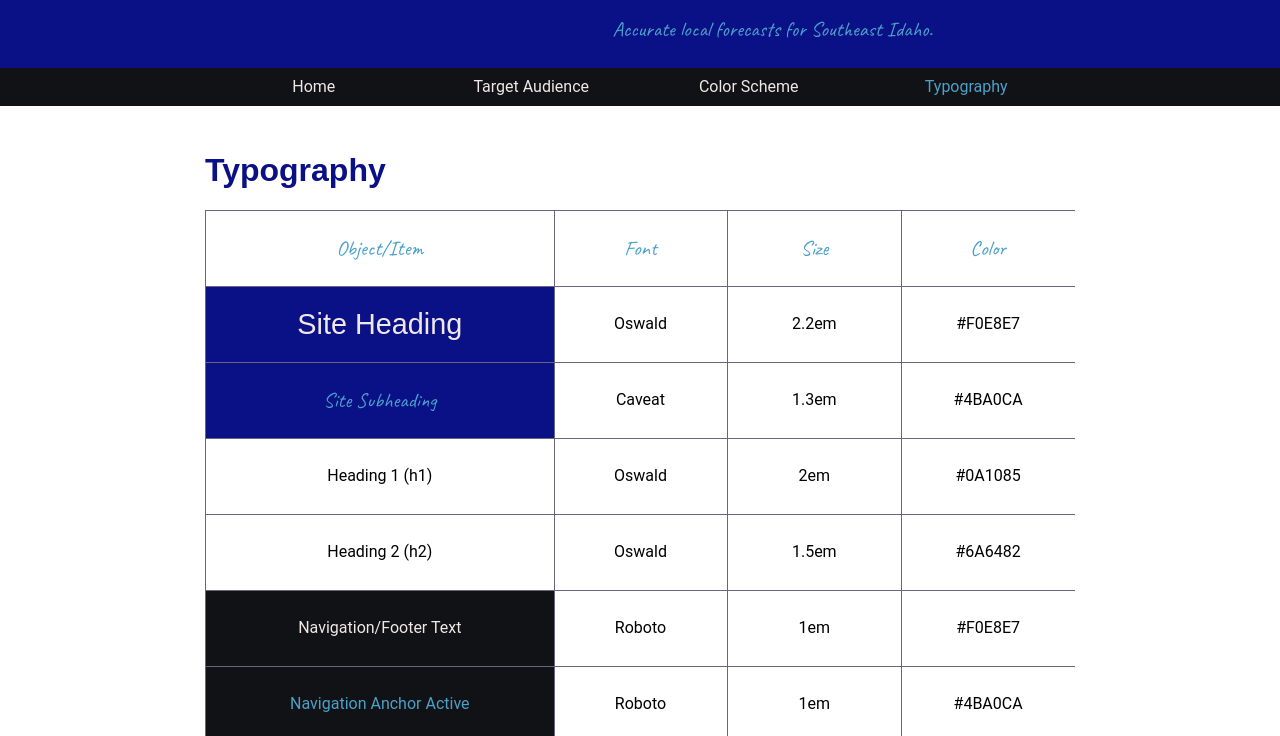
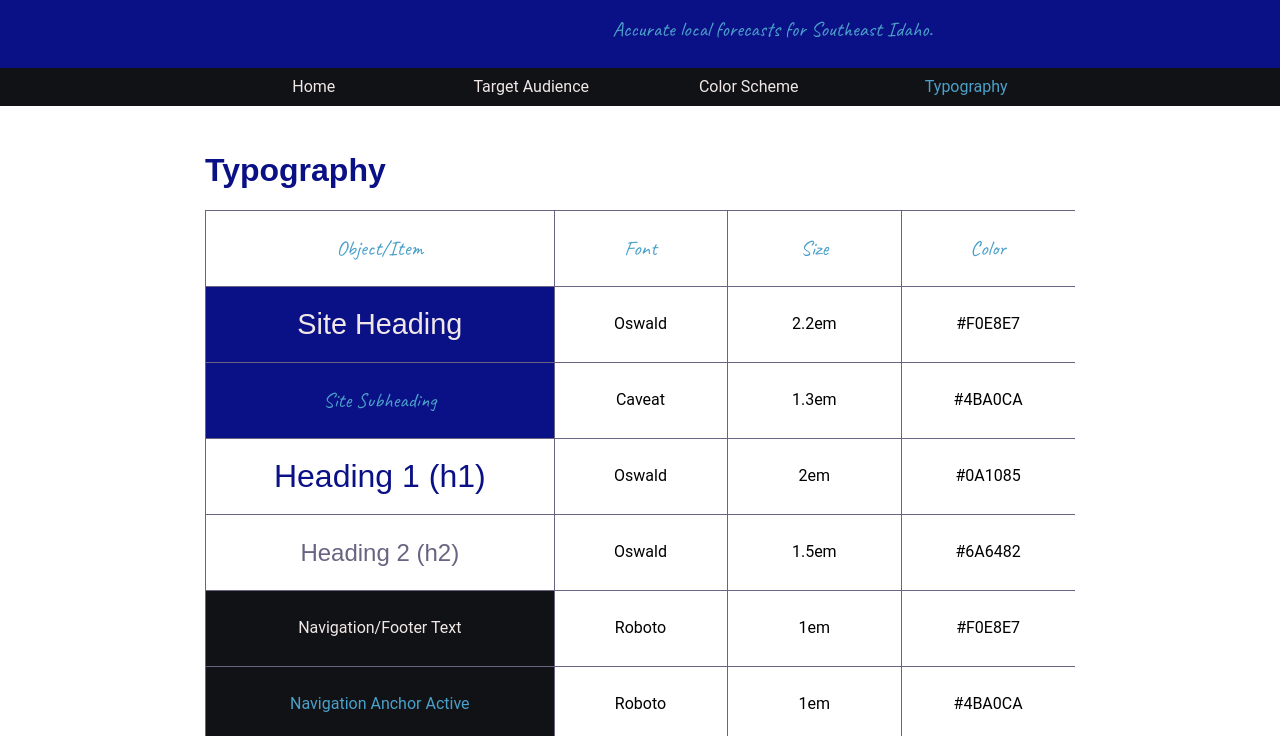
Before and after one commit to geophray/geophray.github.io, a plain HTML site: page lesson3/typography.html in a window 1280 px wide. Shown: the part 64-800 px from the top of the page. Drawn offline with Linux system fonts and the light colour scheme.

Commit message:
Updated css for heading1 and heading2 classes.

```diff
--- a/lesson3/css/small.css
+++ b/lesson3/css/small.css
@@ -308,6 +308,18 @@ a.goog_dom img, .persona-wrapper img {
     gap: 10px;
 }
 
+.heading1 {
+    font-family: 'Oslwald', sans-serif;
+    font-size: 2em;
+    color: #0A1085;
+}
+
+.heading2 {
+    font-family: 'Oslwald', sans-serif;
+    font-size: 1.5em;
+    color: #6A6482;
+}
+
 /************* Footer Styles */
 footer {
     background-color: #111215;
```
